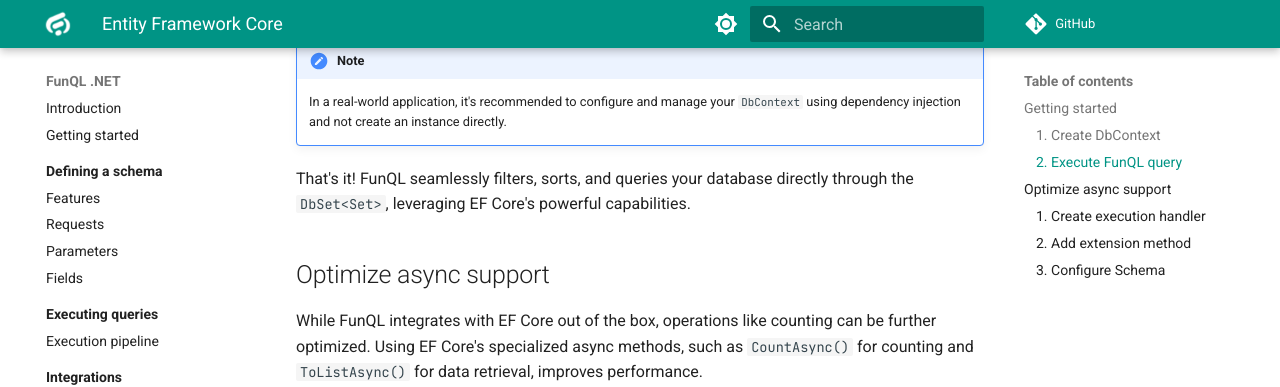
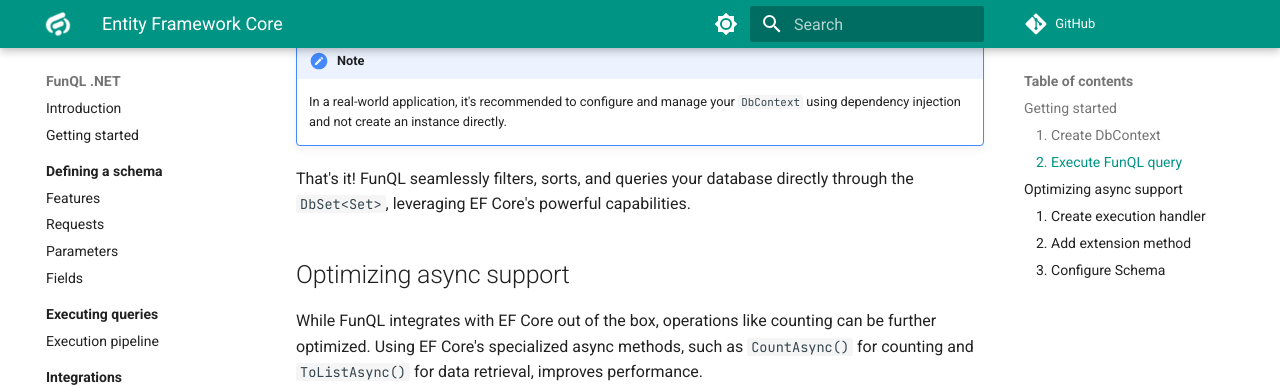
Before and after one commit to funql/funql-dotnet, an MkDocs documentation site: the page built from docs/integrations/efcore.md, in a window 1280 px wide and 900 px high, scrolled down 1552 px. Shown: the top 387 px of the window. Built offline with MkDocs 1.6.1 and Material for MkDocs 9.7.7, drawn with Linux system fonts in a browser that asks for light colours; comment, search, counter and statistics services are not loaded.

Commit message:
Update efcore.md

```diff
--- a/docs/integrations/efcore.md
+++ b/docs/integrations/efcore.md
@@ -73,7 +73,7 @@
 That's it! FunQL seamlessly filters, sorts, and queries your database directly through the `DbSet<Set>`, leveraging EF
 Core's powerful capabilities.
 
-## Optimize async support
+## Optimizing async support
 
 While FunQL integrates with EF Core out of the box, operations like counting can be further optimized. Using EF Core's
 specialized async methods, such as `CountAsync()` for counting and `ToListAsync()` for data retrieval, improves
```
